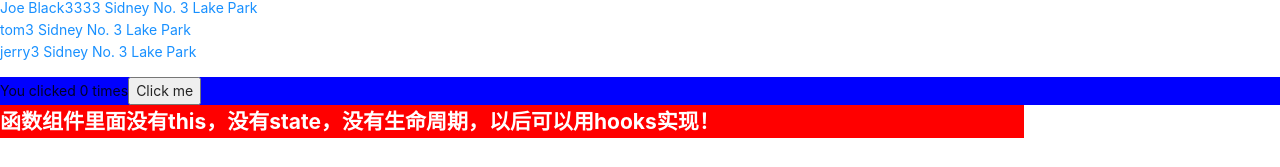
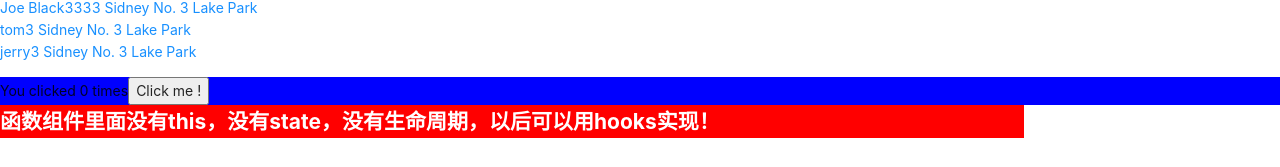
Before and after one commit to rexzhang4799/my-app, a React (Create React App) app: page / in a window 1280 px wide. Shown: the part 446-613 px from the top of the page. Built offline with nearby package versions, Linux system fonts and the light colour scheme.

Commit message:
modif more

```diff
--- a/src/components/Ustate.jsx
+++ b/src/components/Ustate.jsx
@@ -6,12 +6,18 @@ const Ustate = () => {
   useEffect(() => {
     // Update the document title using the browser API
     document.title = `You clicked ${count} times`;
+
   });
-  console.log(count,setCount)
+  //console.log(count,setCount)
+  const add = () => {
+    setCount(count+1)
+  }
+
     return(
         <div style={{ background:'blue'}}>
         <span>You clicked {count} times</span>
-        <button onClick={() => setCount(count + 10)}>Click me</button>
+        <button onClick={add}>Click me !</button>
+        {/* <button onClick={() => setCount(count + 10)}>Click me</button> */}
       </div>
     )
 }
--- a/src/components/Weather.jsx
+++ b/src/components/Weather.jsx
@@ -1,9 +1,9 @@
 import React from 'react';
-import Hello from './Weather.module.css';
+import Style from './Weather.module.css';
 /* class Weather extends react.Component {
     render() {
         return (
-            <span className={ergou.title}>
+            <span className={Style.title}>
                 类组件里面有this，有state，有生命周期
             </span>
         )
@@ -11,7 +11,7 @@ import Hello from './Weather.module.css';
 } */
 const Weather = () => {
     return(
-        <h2 className={Hello.title}>
+        <h2 className={Style.title}>
                 函数组件里面没有this，没有state，没有生命周期，以后可以用hooks实现！
         </h2>
     )
```
Also changed, not shown: src/components/ex.jsx (added, +22 -0 lines).
